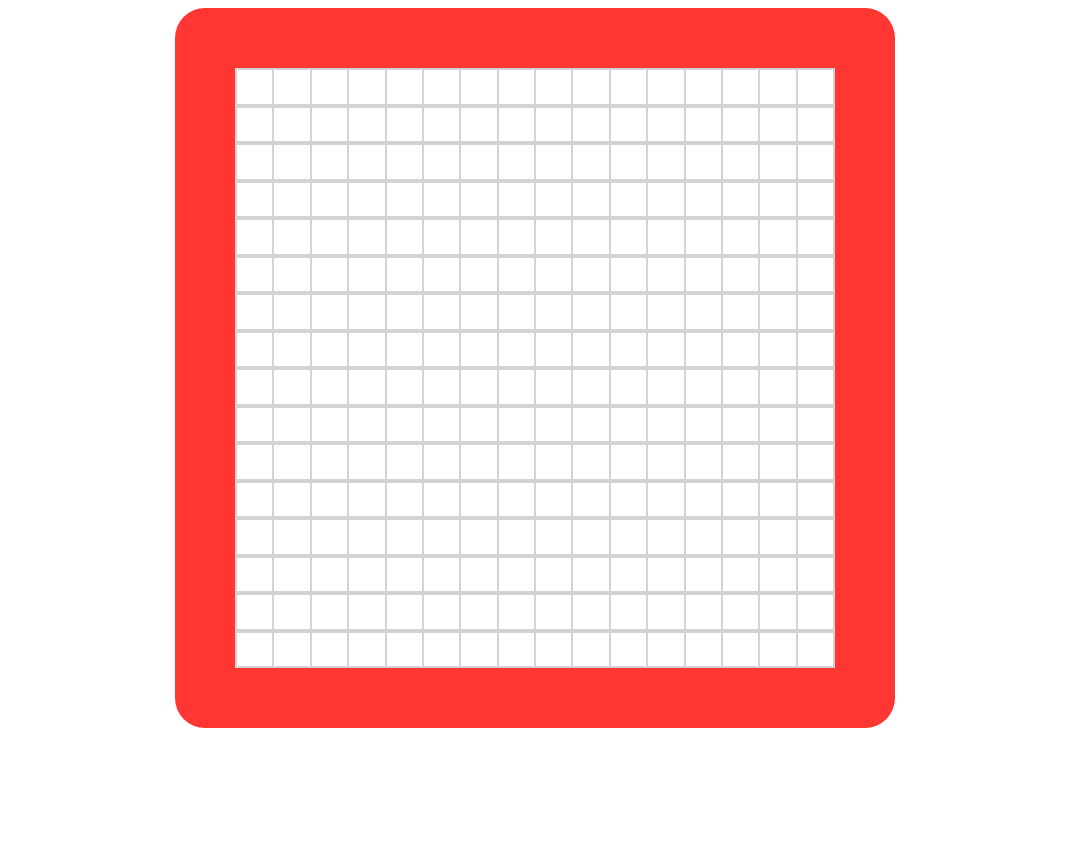
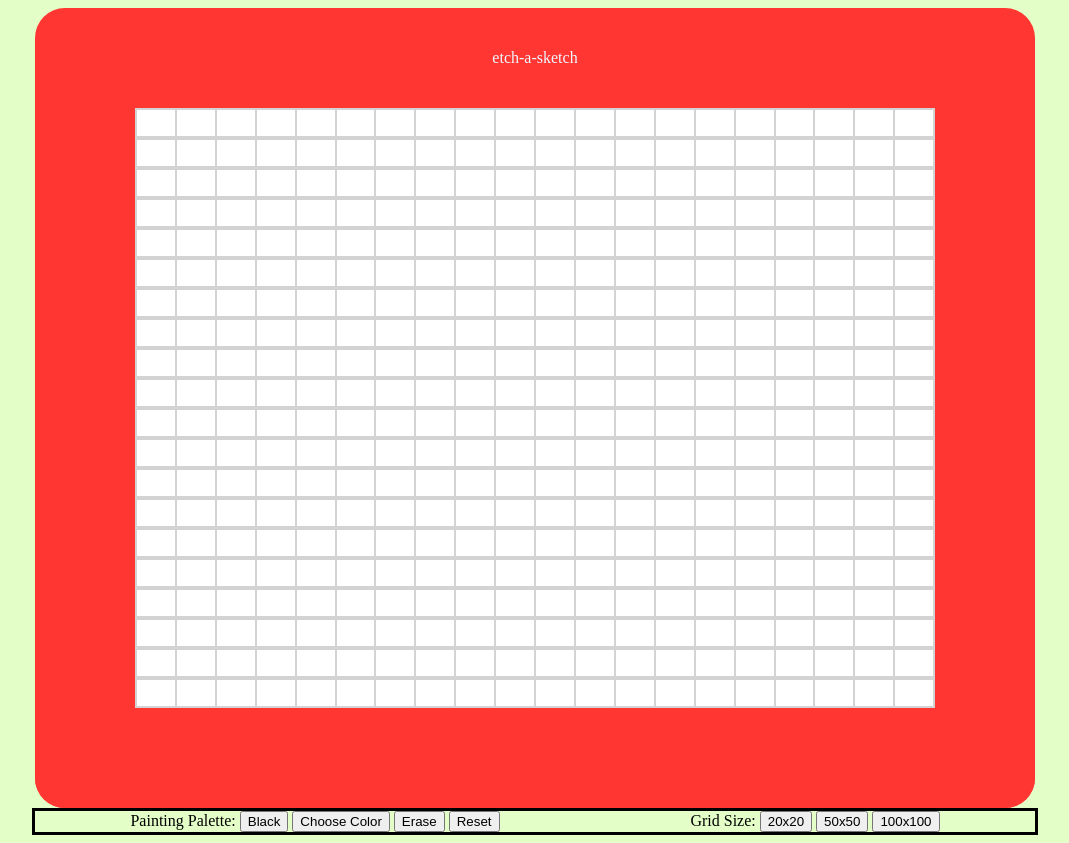
Before and after one commit to Danny-Lau1/etch-a-sketch, a plain HTML site: page index.html in a window 1280 px wide. Shown: the whole page, without its empty margins (105-1174 px from the left). Before the commit the page ends 800 px from the top, so only its background shows below. Drawn offline with Linux system fonts and the light colour scheme.

Commit message:
Add function to change size of grid

```diff
--- a/etch-a-sketch.js
+++ b/etch-a-sketch.js
@@ -1,20 +1,37 @@
+let size = 20
+const container = document.querySelector('.container')
+const sizeButtons = document.querySelectorAll('.sizeButton')
+const eraseButton = document.getElementById("erase")
+
+
+// Default size with drawing function
+createGrid(size)
+draw()
+
+sizeButtons.forEach((button) => {
+    button.addEventListener('click', gridSize)
+})
 
 
 
-const container = document.querySelector('.container')
 
-createGrid()
-draw()
 
-function createGrid() {
+function gridSize(button) {
+    size = this.id
+    createGrid(size)
+}
 
-    for (let i = 0; i < 16; i++) {
+function createGrid(size) {
+
+    container.innerHTML = "" // used to clear the grid
+
+    for (let i = 0; i < size; i++) {
         const column = document.createElement('div')
         column.classList.add('column')
         container.appendChild(column)
 
 
-        for (let j = 0; j < 16; j++) {
+        for (let j = 0; j < size; j++) {
             const row = document.createElement('div')
             row.classList.add('row')
             column.appendChild(row)
@@ -22,6 +39,7 @@ function createGrid() {
 
         }
     }
+    draw()
 }
 
 function draw() {
--- a/index.html
+++ b/index.html
@@ -10,9 +10,25 @@
 </head>
 
 <body>
+    <div class="logo">
+        etch-a-sketch
+    </div>
+    <div class="container">
+    </div>
+    <div class="bottomButtons">
+        <div class="artistButtons">
+            Painting Palette:
+            <button>Black</button>
+            <button>Choose Color</button>
+            <button id="erase">Erase</button>
+            <button id="reset">Reset</button>
 
-    <div class="canvas">
-        <div class="container">
+        </div>
+        <div class="sizeControls">
+            Grid Size:
+            <button class="sizeButton" , id=20>20x20</button>
+            <button class="sizeButton" , id=50>50x50</button>
+            <button class="sizeButton" , id=100>100x100</button>
         </div>
     </div>
 
--- a/styles.css
+++ b/styles.css
@@ -1,19 +1,35 @@
 body {
+    background-color: #e3ffc7;
     display: flex;
     flex-direction: column;
     justify-content: center;
     align-items: center;
 }
 
+.logo {
+    color: aliceblue;
+    display: flex;
+    flex-direction: column;
+    justify-content: center;
+    align-items: center;
+    width: 1000px;
+    height: 100px;
+    background-color: #ff3632;
+    border-top-left-radius: 30px;
+    border-top-right-radius: 30px;
+
+}
+
 .container {
     border: solid #ff3632;
-    border-width: 60px;
-    border-radius: 30px;
+    border-width: 100px;
+    border-bottom-left-radius: 30px;
+    border-bottom-right-radius: 30px;
+    border-top: none;
     height: 600px;
-    width: 600px;
+    width: 800px;
     display: flex;
     flex-direction: column;
-
 }
 
 .column {
@@ -24,9 +40,15 @@ body {
 }
 
 .row {
+    background-color: white;
     border: solid lightgray;
     border-width: 1px;
     flex: 1;
+}
 
-
+.bottomButtons {
+    border: solid;
+    width: 1000px;
+    display: flex;
+    justify-content: space-around
 }
```
